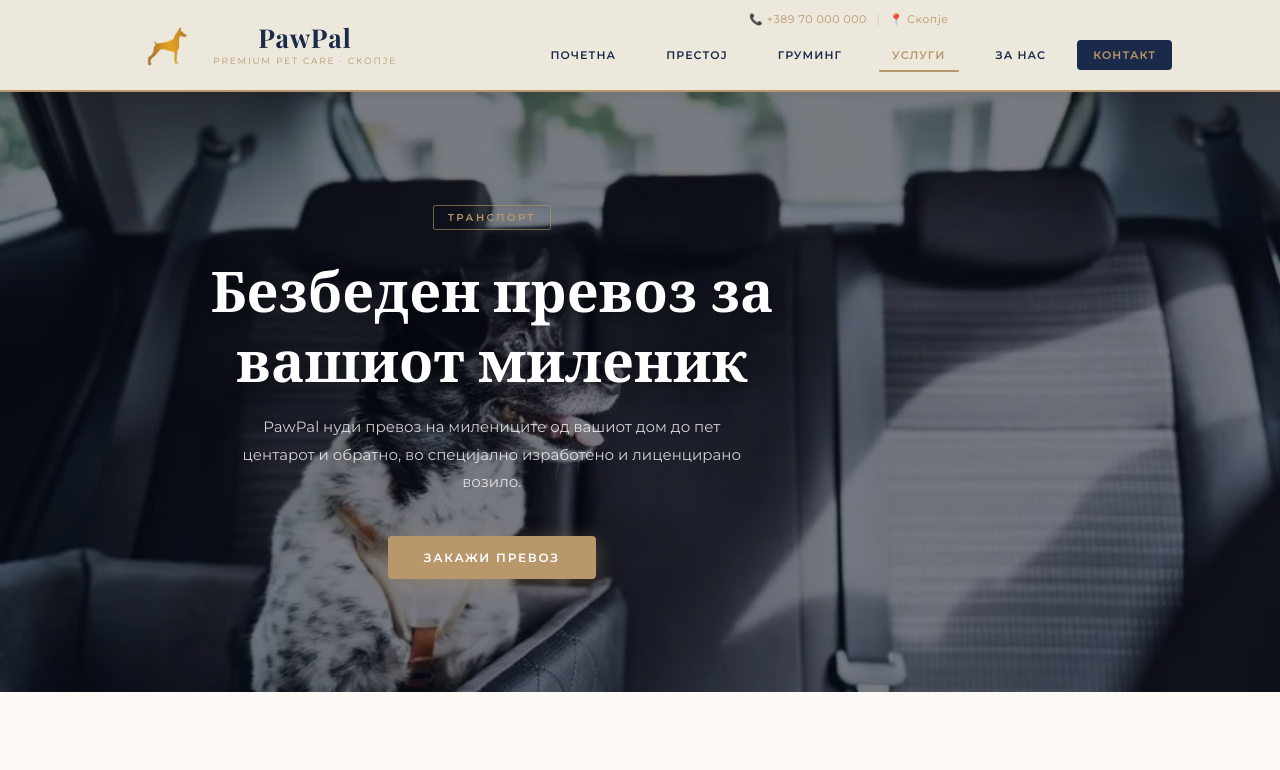
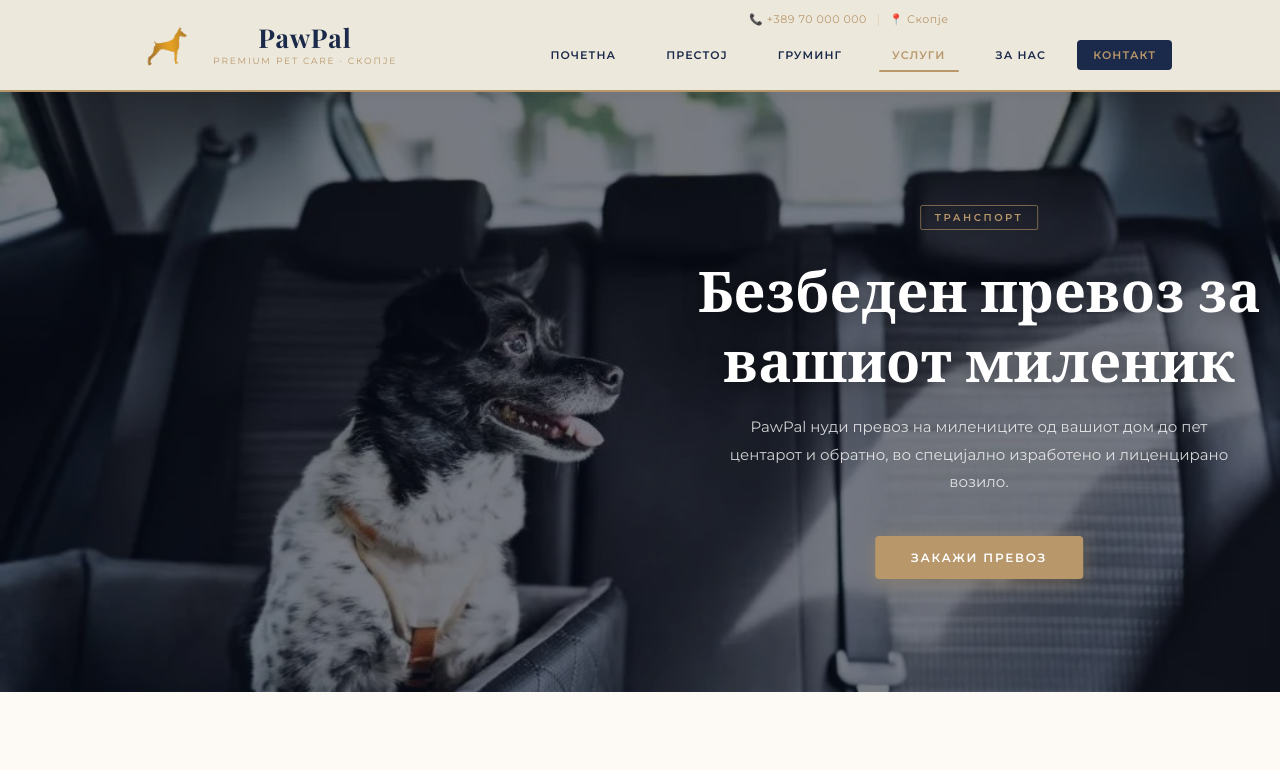
Before and after one commit to DanevskiM/PawPal, an Angular app in the folder frontend/: page /uslugi/transport in a window 1280 px wide. Shown: the top 770 px of the page. Built offline with nearby package versions, Linux system fonts and the light colour scheme; a web font is replaced by a local one.

Commit message:
"css update"

```diff
--- a/frontend/src/app/pages/kontakt/kontakt.html
+++ b/frontend/src/app/pages/kontakt/kontakt.html
@@ -3,7 +3,7 @@
     <!-- Hero -->
     <div class="contact-hero">
       <div class="hero-tag">Контакт</div>
-      <h1>Свртете се кон нас</h1>
+      <h1>Стапете во контакт со нас</h1>
     </div>
 
     <!-- Main grid -->
--- a/frontend/src/app/pages/uslugi/individualni-treninzi/individualni-treninzi.css
+++ b/frontend/src/app/pages/uslugi/individualni-treninzi/individualni-treninzi.css
@@ -220,6 +220,7 @@
   display: grid;
   grid-template-columns: repeat(2, 1fr);
   gap: 1.5rem;
+  grid-auto-rows: 1fr; /* ← ова, наместо align-items: stretch */
 }
 
 .price-card {
@@ -230,6 +231,8 @@
   padding: 2rem;
   transition: all 0.2s;
   position: relative;
+
+  box-sizing: border-box;
 
   &:hover {
     transform: translateY(-4px);
--- a/frontend/src/app/pages/uslugi/individualni-treninzi/individualni-treninzi.html
+++ b/frontend/src/app/pages/uslugi/individualni-treninzi/individualni-treninzi.html
@@ -68,11 +68,10 @@
         </div>
 
         <div class="price-card">
-          <h3>Напредна обука</h3>
-          <div class="price">По договор</div>
-          <p>За повеќе информации контактирајте не телефонски.</p>
-        </div>
-
+  <h3>Напредна обука</h3>
+  <div class="price">По договор</div>
+  <p>Напредни команди  и специјализирана обука. Цената зависи од видот и траењето на програмата.</p>
+</div>
       </div>
     </div>
   </section>
--- a/frontend/src/app/pages/uslugi/transport/transport.css
+++ b/frontend/src/app/pages/uslugi/transport/transport.css
@@ -563,22 +563,14 @@
     .header-row { display: none; }
   }
 
-  .hero {
-  display: flex;
-  align-items: center;
-  justify-content: center;
+  .hero-content {
+  position: relative;
+  z-index: 2;
+  text-align: center;
+  margin: 0 auto;
+  display: block;
+  width: 100%;
+  max-width: 700px;
+  left: 50%;
+  transform: translateX(-20%);
 }
-
-.hero-content {
-  text-align: center !important;
-  margin: 0 auto;
-}
-
-.hero h1,
-.hero p,
-.hero .badge,
-.hero-btn {
-  text-align: center !important;
-  margin-left: auto;
-  margin-right: auto;
-}
```
